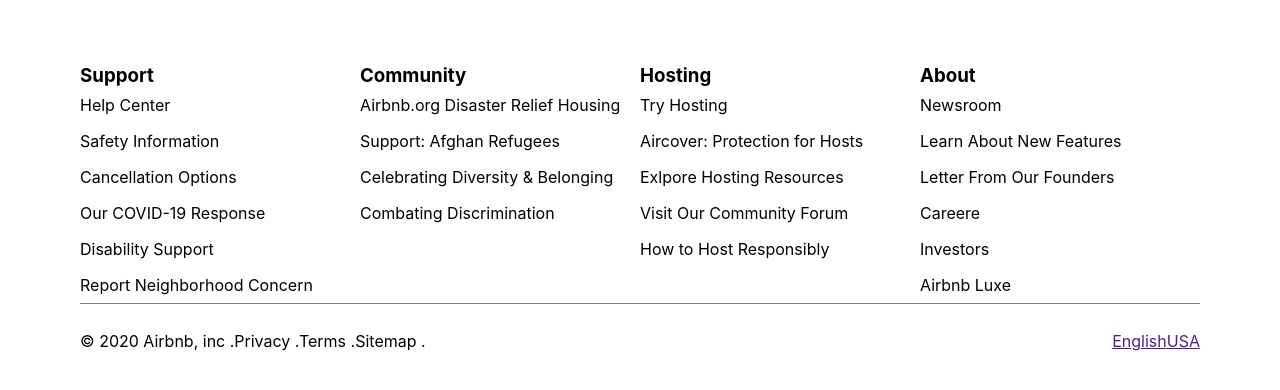
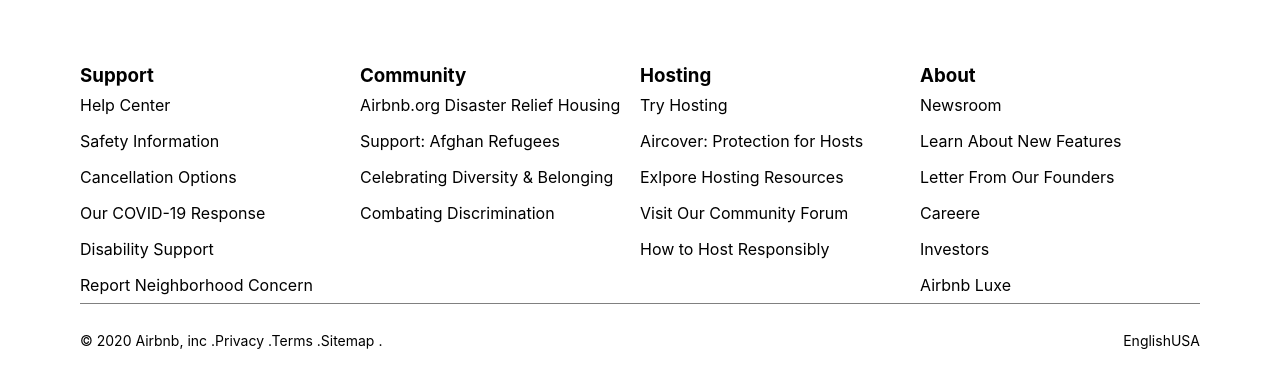
Before and after one commit to Ngcebenhle/Capstone-Project-Air-BnB, a React (Create React App) app: page / in a window 1280 px wide. Shown: the top 390 px of the page. Built offline with nearby package versions, Linux system fonts and the light colour scheme.

Commit message:
font correction on copyright text

```diff
--- a/src/Componets/Footer/Footer.css
+++ b/src/Componets/Footer/Footer.css
@@ -33,6 +33,28 @@
     border-top: 1px solid gray;
 
 }
+.copywritelinks > span {
+
+font-family: Inter;
+font-size: 14px;
+font-weight: 400;
+line-height: 20px;
+text-align: left;
+
+}
+.tabs > span {
+
+    font-family: Inter;
+    font-size: 14px;
+    font-weight: 400;
+    line-height: 20px;
+    text-align: left;
+
+}
+span a {
+    text-decoration: none;
+    color: black;
+}
 
 .suportlinks, .communitylinks,
 .hostinglinks, .aboutlinks{
@@ -43,6 +65,7 @@
     margin: 8px 0px 8px 0px;
     text-decoration: none;
     color: black;
+
 }
 
 .communitylinks > a {
```
